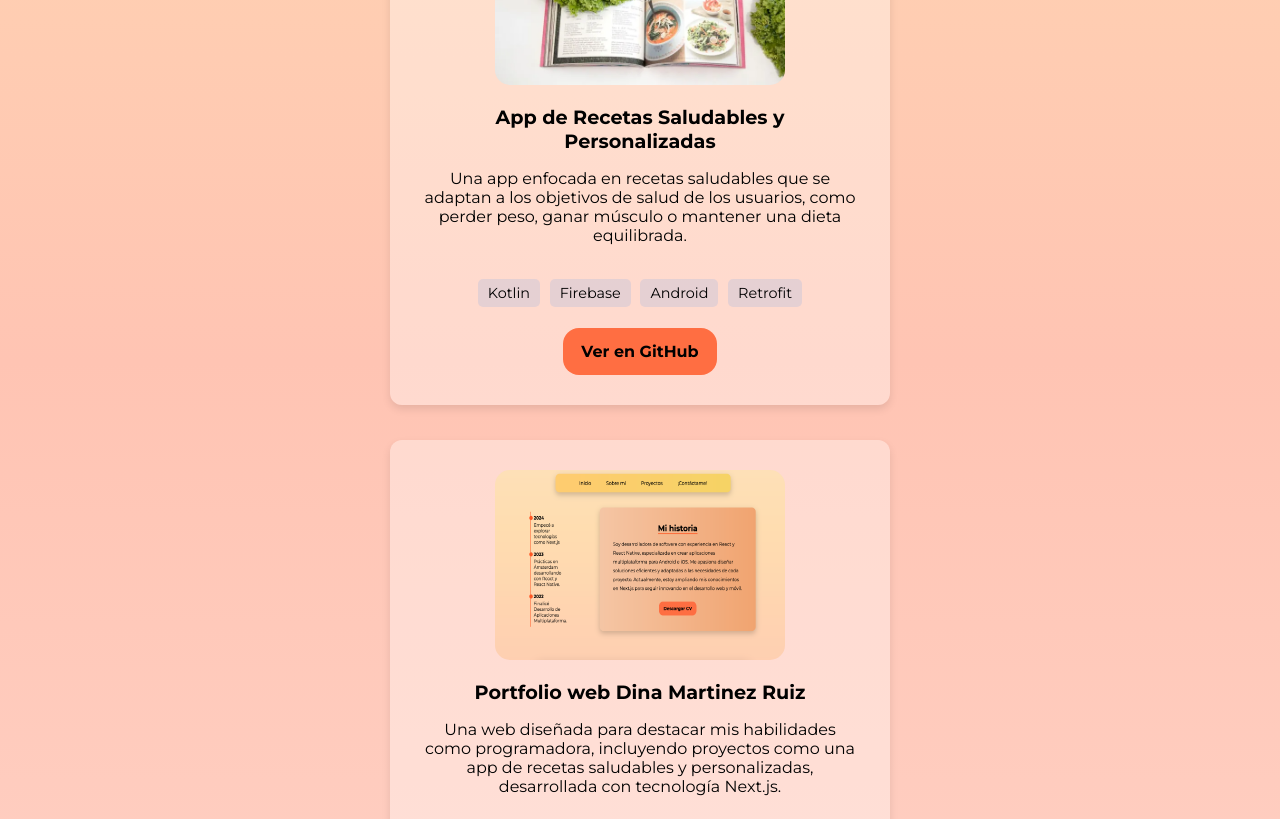
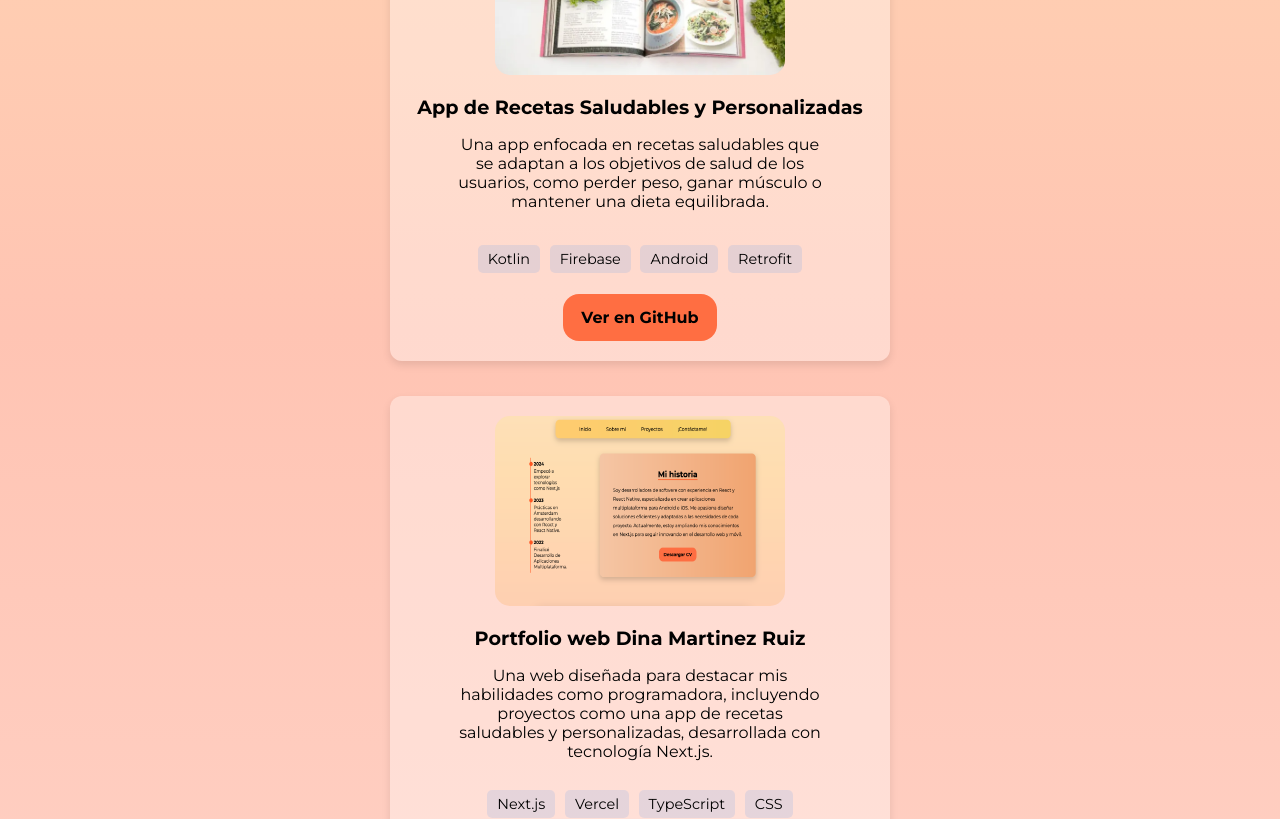
Before and after one commit to LavryDam/my-portfolio-web, a Next.js app: page / in a window 1280 px wide. Shown: the part 1540-2359 px from the top of the page. Built offline with nearby package versions, Linux system fonts and the light colour scheme.

Commit message:
fix:css project page

```diff
--- a/app/proyectos/project.css
+++ b/app/proyectos/project.css
@@ -32,7 +32,7 @@
   border-radius: 12px;
   box-shadow: 0 4px 8px rgba(0, 0, 0, 0.1);
   max-width: 500px;
-  padding: 30px;
+  padding: 20px;
   transition: transform 0.3s, box-shadow 0.3s;
 }
 
@@ -51,12 +51,14 @@
   font-size: 1rem;
   color: #010101;
   margin-bottom: 1.8rem;
+  padding: 0px 45px;
 }
 
 .detalle-proyecto {
   font-size: 1rem;
   color: #010101;
   margin-bottom: 1.5rem;
+  padding: 0px 45px;
 }
 
 .enlace-proyecto {
```
